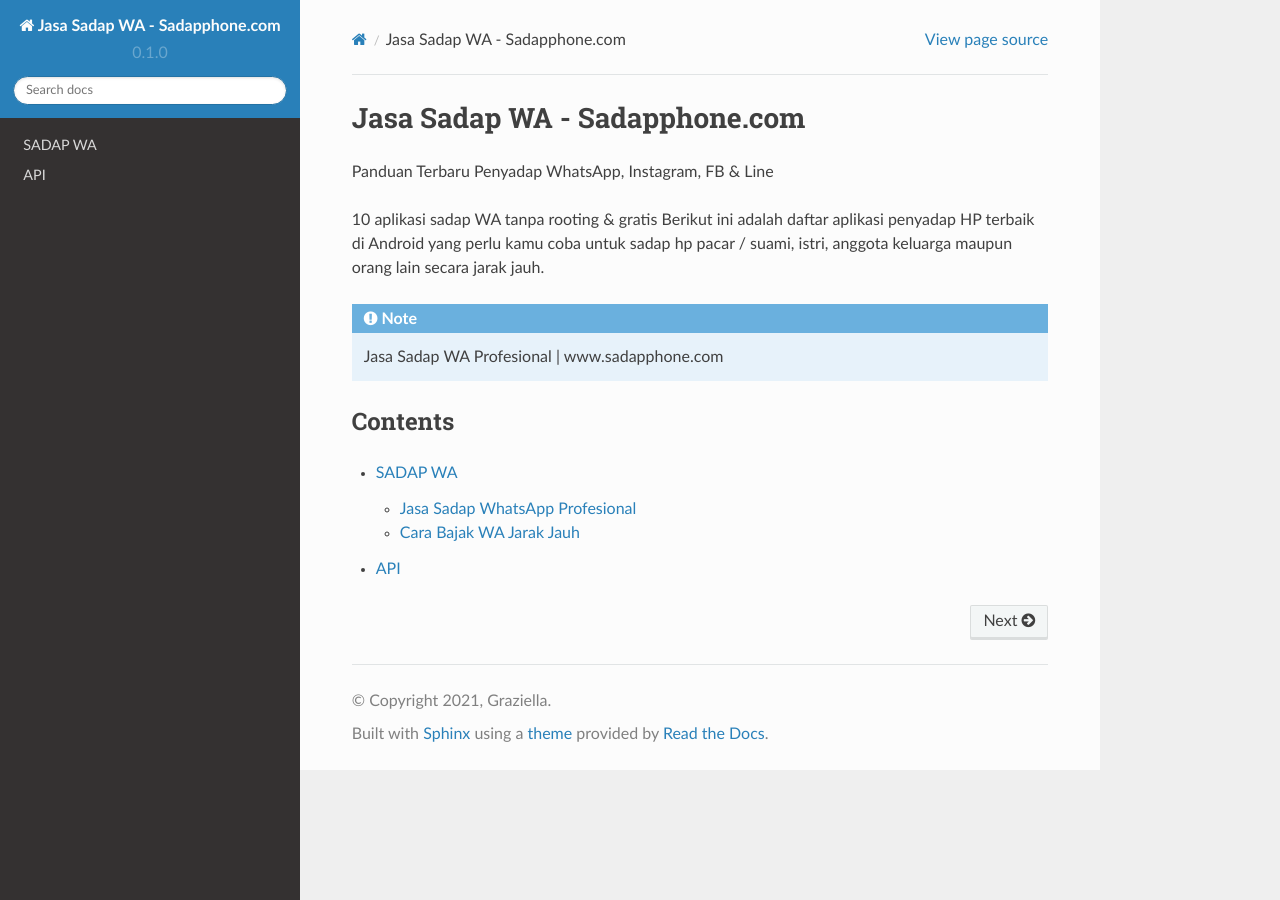
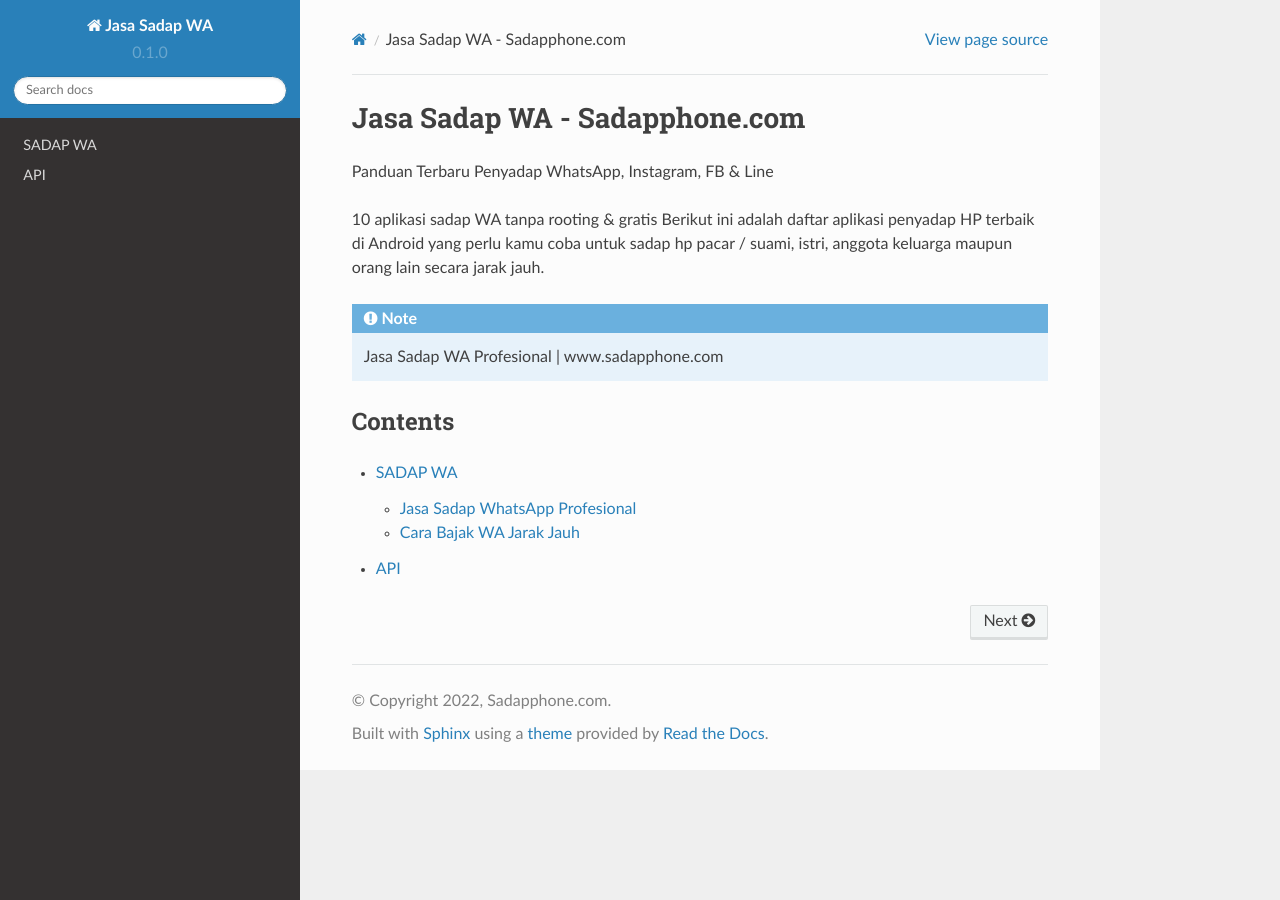
Before and after one commit to sadapphone/sadapphone, a Sphinx documentation site: the page built from docs/source/index.rst, in a window 1280 px wide. Built offline with Sphinx 7.4.7 and the Read the Docs theme 2.0.0, drawn with Linux system fonts in a browser that asks for light colours.

Commit message:
Update conf.py

```diff
--- a/docs/source/conf.py
+++ b/docs/source/conf.py
@@ -2,9 +2,9 @@
 
 # -- Project information
 
-project = 'Jasa Sadap WA - Sadapphone.com'
-copyright = '2021, Graziella'
-author = 'Graziella'
+project = 'Jasa Sadap WA'
+copyright = '2022, Sadapphone.com'
+author = 'sadapphone'
 
 release = '0.1'
 version = '0.1.0'
```
